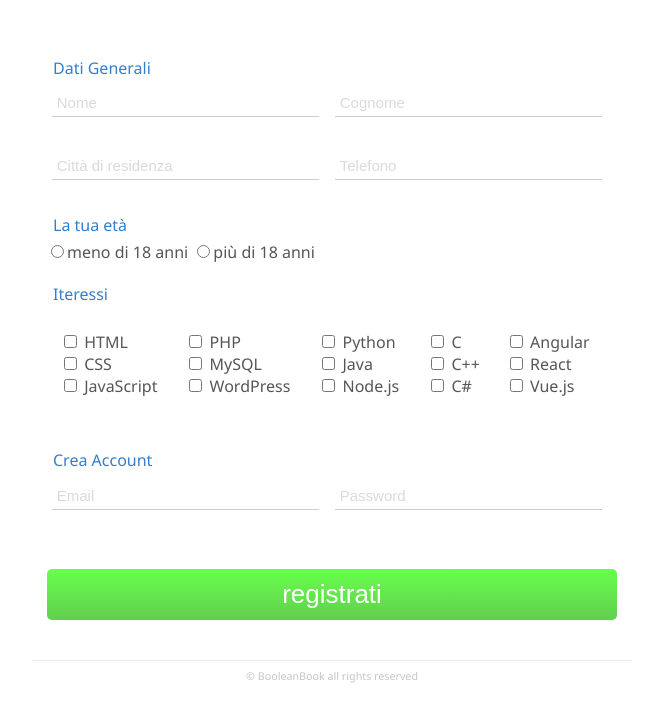
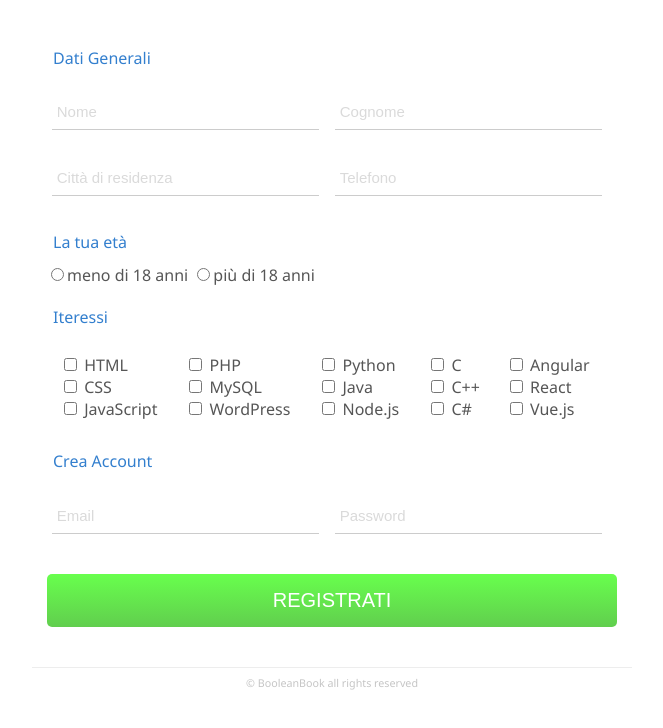
Before and after one commit to alessandro-orlov/htmlcss-gmail, a plain HTML site: page bonus/index.html in a window 1280 px wide. Shown: the part 152-880 px from the top of the page, without its empty margins (308-971 px from the left). Drawn offline with Linux system fonts and the light colour scheme.

Commit message:
miglioramento del codice
miglioramento della logica della struttura HTML, eliminazione delle proprietà non necessarie nel CSS

```diff
--- a/bonus/css/style.css
+++ b/bonus/css/style.css
@@ -34,7 +34,7 @@ color: #61ce4e; /*Company Green*/
 
 
 .registration form {
-  margin-top: 60px
+  margin-top: 50px
 }
 
 .registration fieldset {
@@ -55,11 +55,12 @@ float: left;
 
 .registration input[type="text"], input[type="number"], input[type="password"] {
   width: 45%;
-  margin: 0 1% 6% 1%;
+  margin: 15px 1%;
   outline: none;
   font-size: 15px;
   padding: 5px;
-  color: 565656;
+  color: #565656;
+  line-height: 25px;
   border: none;
   border-bottom: 1px solid #ccc;
   transition: 0.2s;
@@ -77,21 +78,21 @@ float: left;
   display: block;
   width: 95%;
   margin: 15px auto;
-  padding: 10px;
-  font: 26px Arial;
+  padding: 15px 10px;
+  font: 20px Arial;
+  text-transform: uppercase;
   color: #fff;
   background: linear-gradient( #68ff4d, #61ce4e);
   border-radius: 5px;
   border: none;
   outline: none;
   cursor: pointer;
-  transition: all 0.7s;
+  transition: 0.5s;
   }
 
 .registration  input[type="submit"]:hover {
-    background: linear-gradient( #61ce4e, #68ff4d);
-    -webkit-transition: all 0.7s; /*SAFARI*/
-    transition: all 0.7s;
+  background: linear-gradient( #61ce4e, #68ff4d);
+  transition: 0.5s;
 }
 
 .registration hr {
--- a/bonus/index.html
+++ b/bonus/index.html
@@ -15,13 +15,17 @@
 
         <!-- inzio form -->
           <form name="registrazione-utente" action="#" method="post">
+
             <fieldset>
-            <legend>Dati Generali</legend>
+              <legend>Dati Generali</legend>
               <input type="text" name="Nome" placeholder="Nome">
               <input type="text" name="Cognome" placeholder="Cognome">
               <input type="text" name="Città" placeholder="Città di residenza">
               <input type="number" nome="Telefono" placeholder="Telefono">
-            <legend>La tua et&agrave;</legend>
+            </fieldset>
+
+            <fieldset>
+              <legend>La tua et&agrave;</legend>
               <input type="radio" id="age18-" name="age" value="-18"><label for="age18-">meno di 18 anni</label>
               <input type="radio" id="age18+" name="age" value="+18"><label for="age18+">pi&ugrave; di 18 anni</label>
             </fieldset>
@@ -63,8 +67,6 @@
             </fieldset>
             <!-- fine campo dei checkbox -->
 
-            <br class="clear">
-
             <fieldset>
               <legend>Crea Account</legend>
               <input type="text" name="email" placeholder="Email">
```
